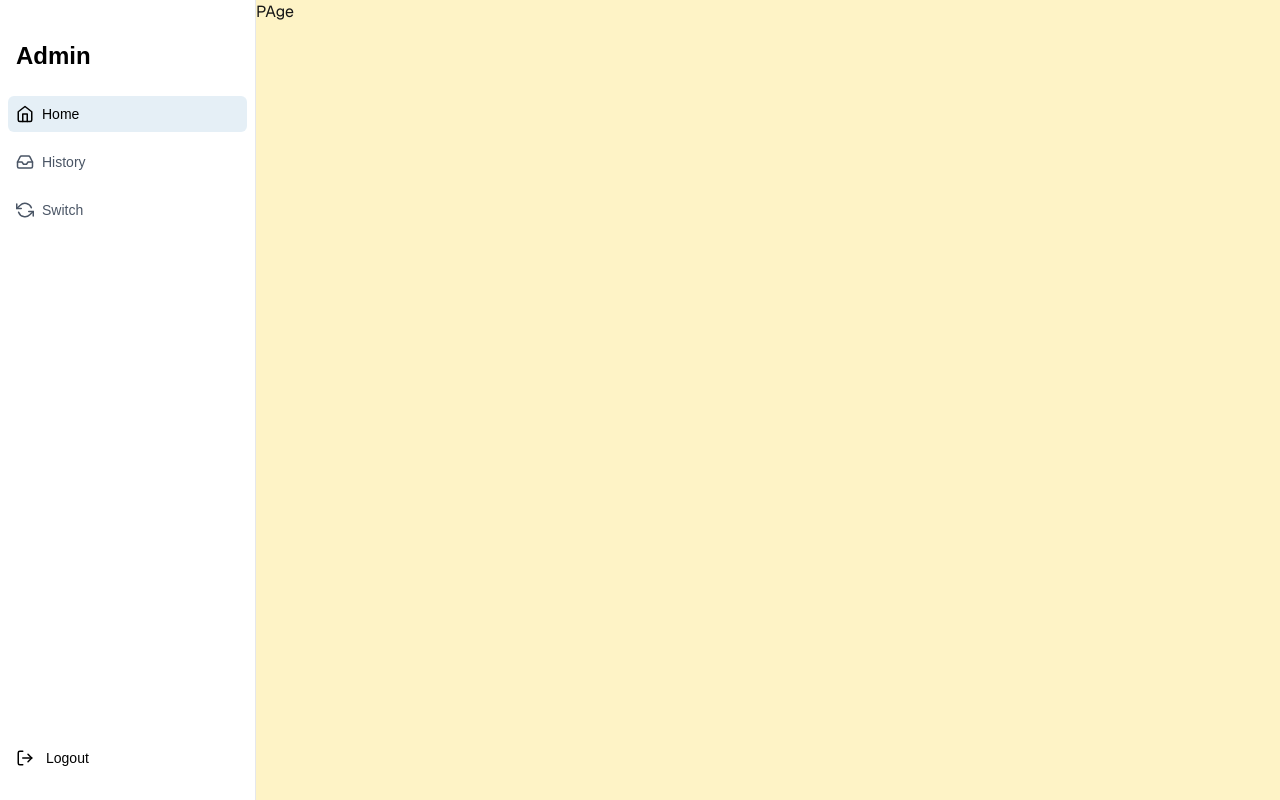
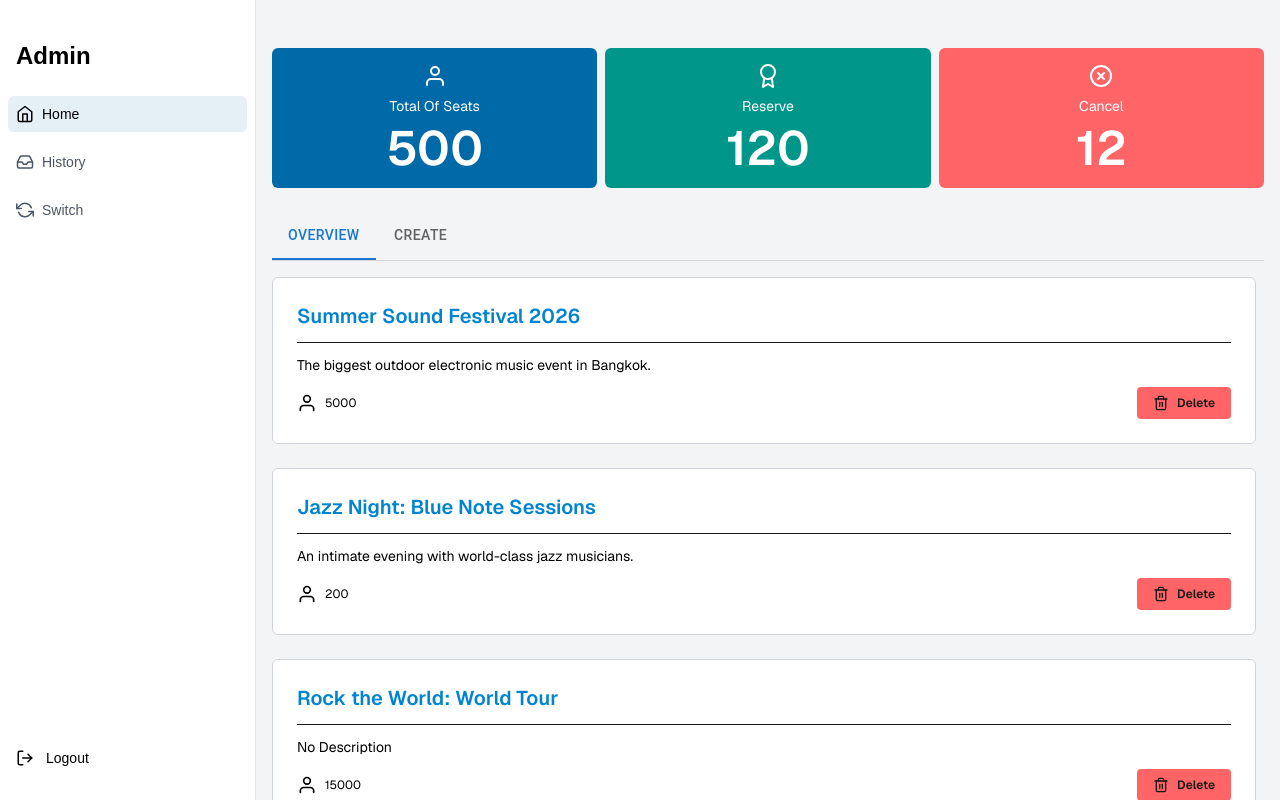
Before and after one commit to tusaunyapat/test-datawow, a Next.js app in the folder frontend/: page / in a window 1280 px wide. Built offline with nearby package versions, Linux system fonts and the light colour scheme.

Commit message:
create overview and create concert card

```diff
--- /dev/null
+++ b/frontend/src/app/components/AdminTools.tsx
@@ -0,0 +1,70 @@
+import * as React from "react";
+import Tabs from "@mui/material/Tabs";
+import Tab from "@mui/material/Tab";
+import Box from "@mui/material/Box";
+import Overview from "./Overview";
+import CreateConcert from "./CreateConcert";
+interface TabPanelProps {
+  children?: React.ReactNode;
+  index: number;
+  value: number;
+}
+
+function CustomTabPanel(props: TabPanelProps) {
+  const { children, value, index, ...other } = props;
+
+  return (
+    <div
+      role="tabpanel"
+      hidden={value !== index}
+      className="h-full" // CRITICAL: Fill the flex-1 space
+      {...other}
+    >
+      {/* Box must be h-full so Overview can fill it */}
+      {value === index && <Box sx={{ p: 0, height: "100%" }}>{children}</Box>}
+    </div>
+  );
+}
+function a11yProps(index: number) {
+  return {
+    id: `simple-tab-${index}`,
+    "aria-controls": `simple-tabpanel-${index}`,
+  };
+}
+
+export default function AdminTools() {
+  const [value, setValue] = React.useState(0);
+
+  const handleChange = (event: React.SyntheticEvent, newValue: number) => {
+    setValue(newValue);
+  };
+
+  return (
+    <div className="w-full h-156  flex flex-col overflow-hidden">
+      <Box
+        sx={{
+          width: "100%",
+          height: "100%",
+          display: "flex",
+          flexDirection: "column",
+        }}
+      >
+        <Box sx={{ borderBottom: 1, borderColor: "divider" }}>
+          <Tabs value={value} onChange={handleChange}>
+            <Tab label="Overview" {...a11yProps(0)} />
+            <Tab label="Create" {...a11yProps(1)} />
+          </Tabs>
+        </Box>
+
+        <div className="flex-1 overflow-hidden">
+          <CustomTabPanel value={value} index={0}>
+            <Overview />
+          </CustomTabPanel>
+          <CustomTabPanel value={value} index={1}>
+            <CreateConcert />
+          </CustomTabPanel>
+        </div>
+      </Box>
+    </div>
+  );
+}
--- /dev/null
+++ b/frontend/src/app/components/BaseCard.tsx
@@ -0,0 +1,16 @@
+import { ReactNode } from "react";
+
+interface BaseCardProps {
+  title: string;
+  children: ReactNode;
+}
+
+export default function BaseCard({ title, children }: BaseCardProps) {
+  return (
+    <div className="rounded-md border border-gray-300 w-full flex flex-col gap-3 p-6 bg-white">
+      <h1 className="text-sky-600 font-semibold text-xl">{title}</h1>
+      <hr />
+      {children}
+    </div>
+  );
+}
--- /dev/null
+++ b/frontend/src/app/components/Callout.tsx
@@ -0,0 +1,27 @@
+import { ReactNode } from "react";
+interface CalloutProps {
+  label: string;
+  icon: ReactNode;
+  total: number;
+  backgroundColor: string;
+}
+
+export default function Callout({
+  label,
+  icon,
+  total,
+  backgroundColor,
+}: CalloutProps) {
+  return (
+    <div
+      className={`w-1/3 flex flex-col items-center gap-2 px-12 py-4 rounded-md ${backgroundColor}`}
+    >
+      <div className="w-full flex justify-center text-2xl text-white">
+        {icon}
+      </div>
+
+      <p className="capitalize text-white text-sm">{label}</p>
+      <p className="text-5xl text-white font-semibold">{total}</p>
+    </div>
+  );
+}
--- /dev/null
+++ b/frontend/src/app/components/CalloutContainer.tsx
@@ -0,0 +1,31 @@
+import Callout from "./Callout";
+import { FiUser, FiXCircle, FiAward } from "react-icons/fi";
+
+export default function CalloutContainer() {
+  const total_seat = 500;
+  const reserve = 120;
+  const cancel = 12;
+
+  return (
+    <div className="flex flex-row gap-2 justify-between w-full">
+      <Callout
+        label="total of seats"
+        total={total_seat}
+        icon={<FiUser />}
+        backgroundColor="bg-sky-700"
+      />
+      <Callout
+        label="reserve"
+        total={reserve}
+        icon={<FiAward />}
+        backgroundColor="bg-teal-600"
+      />
+      <Callout
+        label="Cancel"
+        total={cancel}
+        icon={<FiXCircle />}
+        backgroundColor="bg-red-400"
+      />
+    </div>
+  );
+}
--- /dev/null
+++ b/frontend/src/app/components/ConcertCard.tsx
@@ -0,0 +1,28 @@
+import { FiTrash2, FiUser } from "react-icons/fi";
+import { ConcertCardProps } from "../type";
+import BaseCard from "./BaseCard";
+export default function ConcertCard({
+  id,
+  name,
+  description,
+  total,
+  reservedSeat,
+}: ConcertCardProps) {
+  return (
+    <BaseCard title={name}>
+      <p className="text-black text-sm w-full">
+        {description ?? "No Description"}
+      </p>
+      <div className="flex flex-row justify-between w-full">
+        <div className="flex flex-row gap-2 items-center text-black ">
+          <FiUser className="text-xl" />
+          <span className="text-xs items-end">{total}</span>
+        </div>
+        <button className="bg-red-400 rounded-sm  text-xs px-4 py-2 capitalize flex flex-row gap-2 items-center">
+          <FiTrash2 className="text-[1rem]" />
+          <span className="text-xs font-semibold">Delete</span>
+        </button>
+      </div>
+    </BaseCard>
+  );
+}
--- /dev/null
+++ b/frontend/src/app/components/CreateConcert.tsx
@@ -0,0 +1,117 @@
+"use client";
+import React, { useState } from "react";
+import {
+  Box,
+  Typography,
+  TextField,
+  Button,
+  InputAdornment,
+  Divider,
+} from "@mui/material";
+import { FiUser, FiSave } from "react-icons/fi";
+import BaseCard from "./BaseCard";
+
+export default function CreateConcert() {
+  const [formData, setFormData] = useState({
+    name: "",
+    total: 0,
+    description: "",
+  });
+
+  return (
+    <div className="pt-6">
+      <BaseCard title="Create">
+        <Box sx={{ p: 1 }}>
+          <Box className="flex flex-col gap-4">
+            <Box className="flex flex-row gap-4">
+              <Box className="flex-1 flex flex-col gap-2">
+                <Typography
+                  variant="subtitle1"
+                  sx={{ fontWeight: "normal", color: "black" }}
+                >
+                  Concert Name
+                </Typography>
+                <TextField
+                  fullWidth
+                  placeholder="Please input concert name"
+                  variant="outlined"
+                  size="small"
+                  onChange={(e) =>
+                    setFormData({ ...formData, name: e.target.value })
+                  }
+                />
+              </Box>
+
+              <Box className="w-1/3 flex flex-col gap-2">
+                <Typography
+                  variant="subtitle1"
+                  sx={{ fontWeight: "normal", color: "black" }}
+                >
+                  Total of seat
+                </Typography>
+                <TextField
+                  fullWidth
+                  type="number"
+                  variant="outlined"
+                  size="small"
+                  value={formData.total}
+                  onChange={(e) =>
+                    setFormData({
+                      ...formData,
+                      total: parseInt(e.target.value),
+                    })
+                  }
+                  InputProps={{
+                    endAdornment: (
+                      <InputAdornment position="end">
+                        <FiUser size={16} color="black" />
+                      </InputAdornment>
+                    ),
+                  }}
+                />
+              </Box>
+            </Box>
+
+            <Box className="flex flex-col gap-2">
+              <Typography
+                variant="subtitle1"
+                sx={{ fontWeight: "normal", color: "black" }}
+              >
+                Description
+              </Typography>
+              <TextField
+                fullWidth
+                multiline
+                rows={4}
+                placeholder="Please input description"
+                variant="outlined"
+                onChange={(e) =>
+                  setFormData({ ...formData, description: e.target.value })
+                }
+              />
+            </Box>
+
+            <Box className="flex justify-end mt-2">
+              <Button
+                variant="contained"
+                startIcon={<FiSave />}
+                onClick={() => true}
+                sx={{
+                  textTransform: "capitalize",
+                  px: 4,
+                  py: 1,
+                  fontSize: "0.8rem",
+                  borderRadius: "6px",
+                  backgroundColor: "#42a5f5",
+                  "&:hover": { backgroundColor: "#1e88e5" },
+                }}
+              >
+                Save
+              </Button>
+            </Box>
+          </Box>
+        </Box>
+      </BaseCard>
+    </div>
+  );
+}
--- /dev/null
+++ b/frontend/src/app/components/Homepage.tsx
@@ -0,0 +1,10 @@
+import CalloutContainer from "./CalloutContainer";
+import AdminTools from "./AdminTools";
+export default function Homepage() {
+  return (
+    <div className="flex flex-col py-12 px-4 gap-6">
+      <CalloutContainer />
+      <AdminTools />
+    </div>
+  );
+}
--- /dev/null
+++ b/frontend/src/app/components/Overview.tsx
@@ -0,0 +1,46 @@
+import { ConcertCardProps } from "../type";
+import ConcertCard from "./ConcertCard";
+
+export default function Overview() {
+  const MOCK_CONCERTS: ConcertCardProps[] = [
+    {
+      id: "c1",
+      name: "Summer Sound Festival 2026",
+      description: "The biggest outdoor electronic music event in Bangkok.",
+      total: 5000,
+      reservedSeat: 4200,
+    },
+    {
+      id: "c2",
+      name: "Jazz Night: Blue Note Sessions",
+      description: "An intimate evening with world-class jazz musicians.",
+      total: 200,
+      reservedSeat: 185,
+    },
+    {
+      id: "c3",
+      name: "Rock the World: World Tour",
+      // description is optional, so we can omit it
+      total: 15000,
+      reservedSeat: 14500,
+    },
+    {
+      id: "c4",
+      name: "Acoustic Vibes",
+      description: "Unplugged sessions featuring local indie artists.",
+      total: 500,
+      reservedSeat: 120,
+    },
+  ];
+  return (
+    <div className="w-full h-full flex flex-col pt-4">
+      <div className="flex-1 overflow-y-auto pr-2">
+        <div className="flex flex-col gap-6">
+          {MOCK_CONCERTS.map((concert) => (
+            <ConcertCard key={concert.id} {...concert} />
+          ))}
+        </div>
+      </div>
+    </div>
+  );
+}
--- a/frontend/src/app/page.tsx
+++ b/frontend/src/app/page.tsx
@@ -1,9 +1,16 @@
-import Image from "next/image";
+"use client";
+import { useAppContext } from "./context/AppContext";
+import Homepage from "./components/Homepage";
+import { APP_MENU } from "./common_variable";
 
 export default function Home() {
+  const { activeTab } = useAppContext();
   return (
-    <div className="flex min-h-screen items-center justify-center  font-sans dark:bg-black w-full">
-      <main className=" w-full h-screen bg-amber-100">PAge</main>
+    <div className="h-screen w-full flex flex-col font-sans dark:bg-black overflow-hidden">
+      <main className="flex-1 bg-gray-100 overflow-y-auto">
+        {activeTab === APP_MENU.HOME && <Homepage />}
+        {activeTab === APP_MENU.HISTORY && <div>History View</div>}
+      </main>
     </div>
   );
 }
--- /dev/null
+++ b/frontend/src/app/type.ts
@@ -0,0 +1,7 @@
+export interface ConcertCardProps {
+  id: string;
+  name: string;
+  description?: string;
+  total: number;
+  reservedSeat: number;
+}
```
